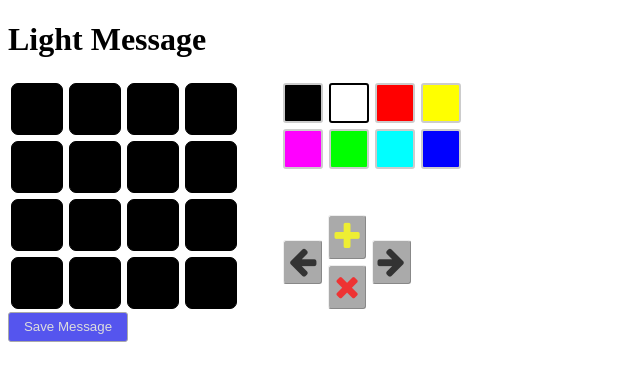
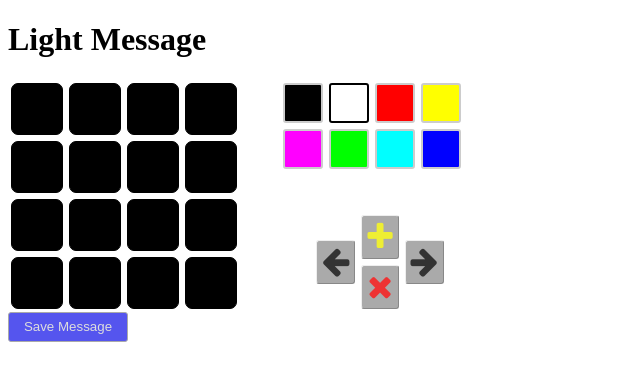
Before and after one commit to ReneCode/LightMessage, an Angular app: page / in a window 1280 px wide. Shown: the top 380 px of the page, without its empty margins (0-640 px from the left). Built offline with nearby package versions, Linux system fonts and the light colour scheme; no server answers.

Commit message:
frame UI ready

```diff
--- a/src/app/app.component.html
+++ b/src/app/app.component.html
@@ -6,8 +6,8 @@
   <app-grid class="item"></app-grid>
   <div class="gap-width"></div>
   <div class="container-col">
-    <app-color class="item"></app-color>
+    <app-color class="color"></app-color>
     <div class="gap-height"></div>
-    <app-frame-control></app-frame-control>
+    <app-frame-control class="frame-control"></app-frame-control>
   </div>
 </div>
--- a/src/app/app.component.scss
+++ b/src/app/app.component.scss
@@ -20,6 +20,6 @@
 	height: 40px;
 }
 
-.item {
-//	border: 1px solid black;
+.frame-control {
+	align-self: center;
 }
--- a/src/app/frame-control/frame-control.component.html
+++ b/src/app/frame-control/frame-control.component.html
@@ -1,8 +1,8 @@
 <div class="container">
-  <div class="btn left"><i class="fa fa-2x fa-arrow-left" aria-hidden="true"></i></div>
+  <div class="btn left"><i class="fa fa-2x fa-arrow-left" aria-hidden="true" (click)="onLeft()"></i></div>
   <div class="container-middle">
-    <div class="btn new"><i class="fa fa-2x fa-plus" aria-hidden="true"></i></div>
-    <div class="btn delete"><i class="fa fa-2x fa-times" aria-hidden="true"></i></div>
+    <div class="btn new"><i class="fa fa-2x fa-plus" aria-hidden="true" (click)="onNew()"></i></div>
+    <div class="btn delete"><i class="fa fa-2x fa-times" aria-hidden="true" (click)="onDelete()"></i></div>
   </div>
-  <div class="btn right"><i class="fa fa-2x fa-arrow-right" aria-hidden="true"></i></div>
+  <div class="btn right"><i class="fa fa-2x fa-arrow-right" aria-hidden="true" (click)="onRight()"></i></div>
 </div>
--- a/src/app/frame-control/frame-control.component.ts
+++ b/src/app/frame-control/frame-control.component.ts
@@ -12,4 +12,26 @@ export class FrameControlComponent implements OnInit {
   ngOnInit() {
   }
 
+
+  isEnable(btn) {
+
+  }
+
+  onNew() {
+
+  }
+
+
+  onDelete() {
+
+  }
+
+  onRight() {
+
+  }
+
+  onLeft() {
+
+  }
+
 }
--- a/src/index.html
+++ b/src/index.html
@@ -4,11 +4,6 @@
   <meta charset="utf-8">
   <title>Light Message</title>
   <base href="/">
-
-
-<!-- Latest compiled and minified CSS -->
-<!-- <link rel="stylesheet" href="https://maxcdn.bootstrapcdn.com/bootstrap/3.3.7/css/bootstrap.min.css" integrity="sha384-BVYiiSIFeK1dGmJRAkycuHAHRg32OmUcww7on3RYdg4Va+PmSTsz/K68vbdEjh4u" crossorigin="anonymous">
--->
 
   <link href="https://maxcdn.bootstrapcdn.com/font-awesome/4.7.0/css/font-awesome.min.css" rel="stylesheet" integrity="sha384-wvfXpqpZZVQGK6TAh5PVlGOfQNHSoD2xbE+QkPxCAFlNEevoEH3Sl0sibVcOQVnN" crossorigin="anonymous">
 
```
